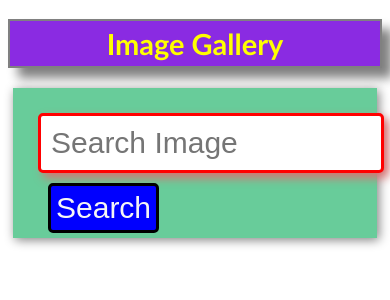
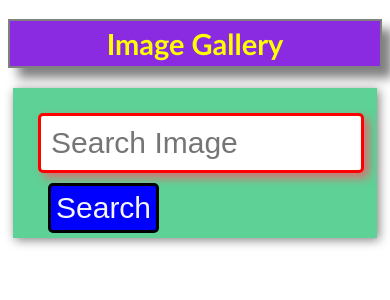
Before and after one commit to Smee78/clone-unspl-api, a React (Create React App) app: page / in a window 390 px wide. Shown: the top 300 px of the page. Built offline with nearby package versions, Linux system fonts and the light colour scheme.

Commit message:
responsive-mo

```diff
--- a/src/index.css
+++ b/src/index.css
@@ -82,12 +82,12 @@ input{
 }
 @media screen and (max-width:500px) {
   input{
-    width:320px;
+    width:300px;
 
   }
   .continer{
     margin-left: 5px;
     margin-right: 5px;
-    background-color:rgb(104, 204, 154);
+    background-color:rgb(94, 209, 150);
   }
 }
```
